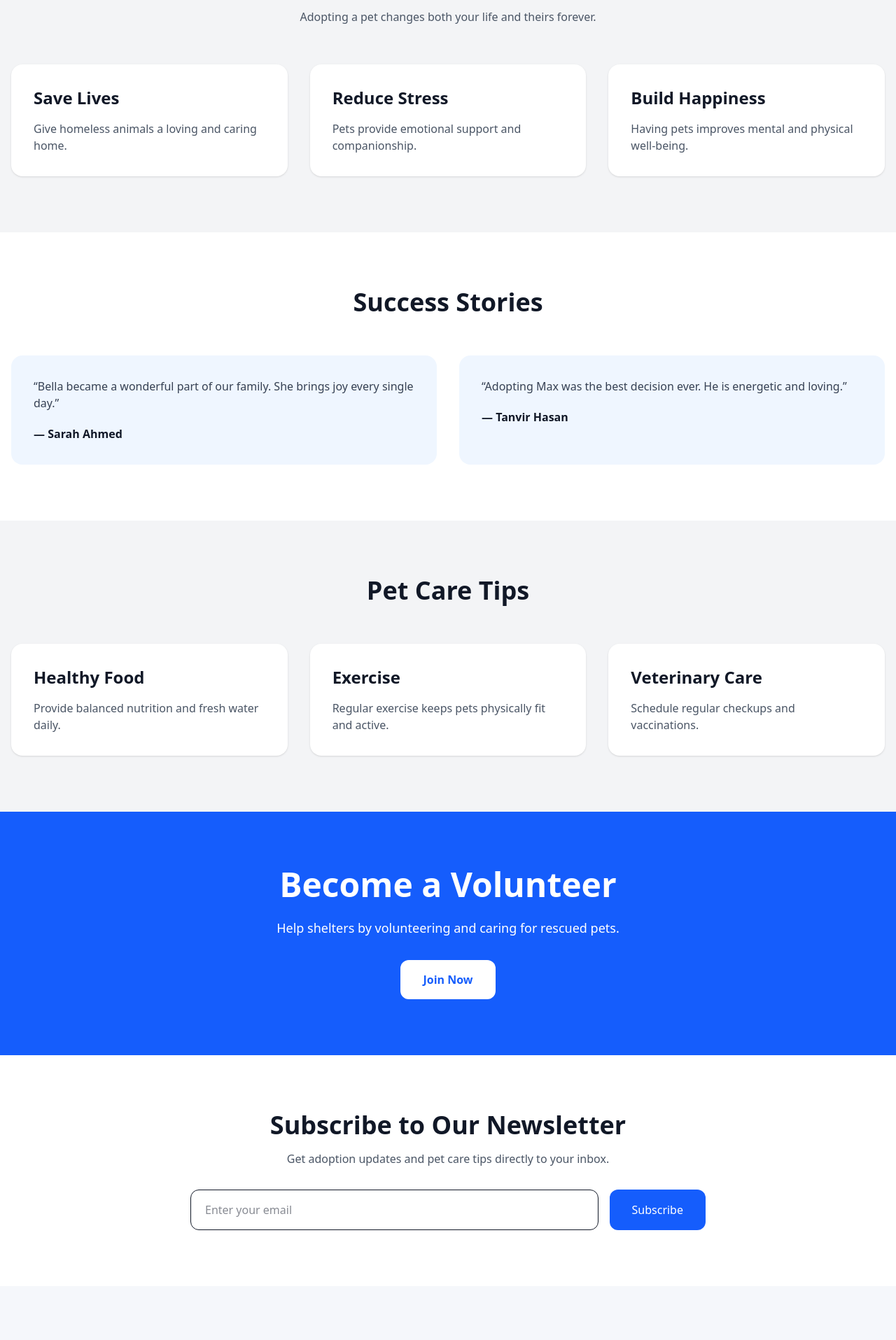
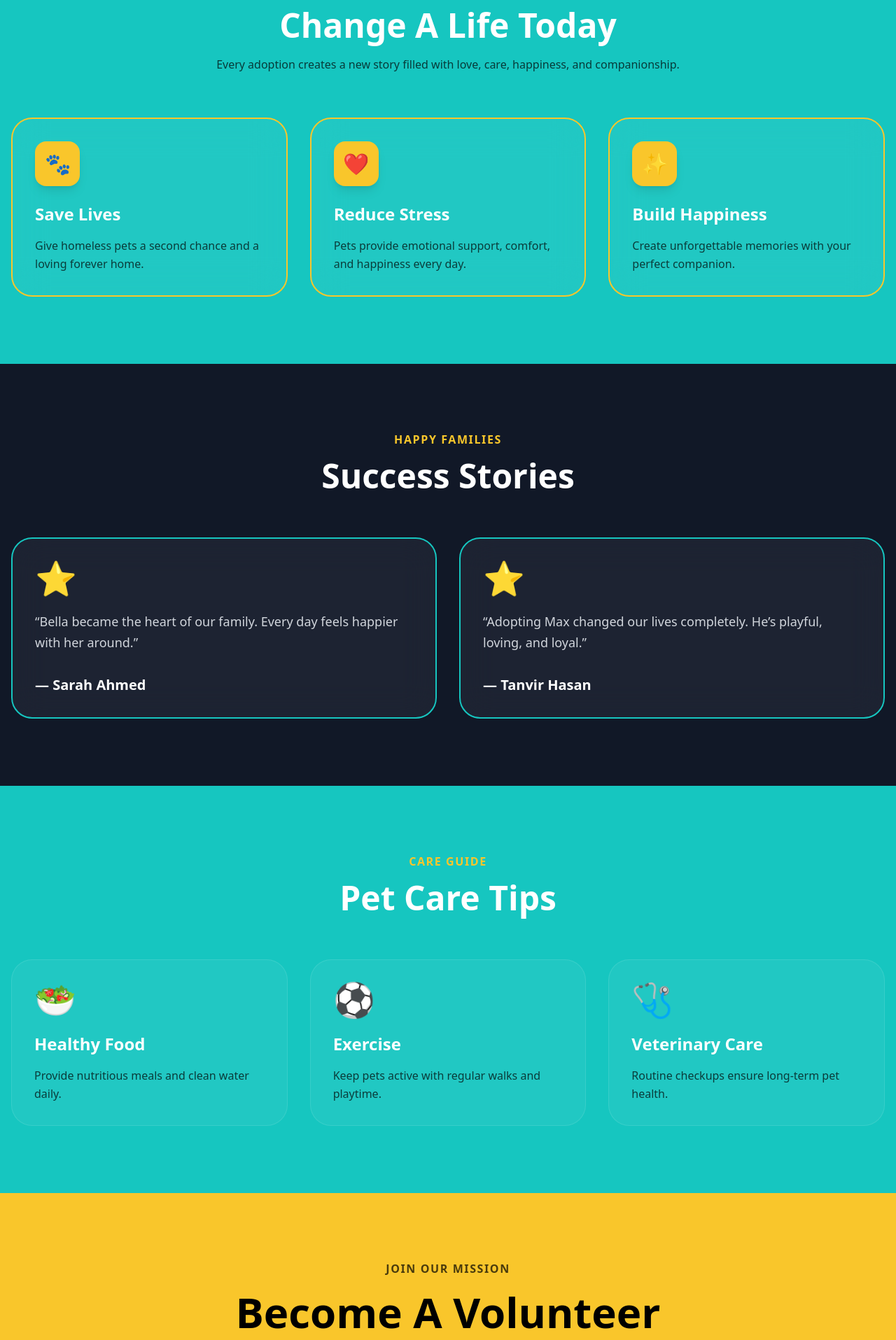
Before and after one commit to Sabbirhossen143/Project_pet-adoption-client, a Next.js app: page / in a window 1280 px wide. Shown: the part 1265-3180 px from the top of the page at 70% size. Built offline with nearby package versions, Linux system fonts and the light colour scheme; no server answers.

Commit message:
Tips Card added

```diff
--- a/src/app/dashboard/add-pet/page.js
+++ b/src/app/dashboard/add-pet/page.js
@@ -133,6 +133,20 @@ const AddPetPage = () => {
               required
             />
 
+<input
+  {...register("vaccinationStatus")}
+  placeholder="Vaccination Status"
+  className="border p-4 rounded-xl"
+  required
+/>
+
+            <input
+  {...register("healthStatus")}
+  placeholder="Health Status"
+  className="border p-4 rounded-xl"
+  required
+/>
+
             <input
               {...register("image")}
               placeholder="Image URL"
@@ -146,6 +160,19 @@ const AddPetPage = () => {
               className="border p-4 rounded-xl"
               required
             />
+
+            <input
+  {...register("ownerEmail")}
+  defaultValue={user?.email}
+  readOnly
+  className="
+    border
+    p-4
+    rounded-xl
+    bg-gray-100
+    text-gray-500
+  "
+/>
 
             <input
               type="number"
--- a/src/components/PetCareTips.jsx
+++ b/src/components/PetCareTips.jsx
@@ -1,51 +1,115 @@
 const PetCareTips = () => {
+
+  const tips = [
+    {
+      title: "Healthy Food",
+      desc: "Provide nutritious meals and clean water daily.",
+      icon: "🥗",
+    },
+
+    {
+      title: "Exercise",
+      desc: "Keep pets active with regular walks and playtime.",
+      icon: "⚽",
+    },
+
+    {
+      title: "Veterinary Care",
+      desc: "Routine checkups ensure long-term pet health.",
+      icon: "🩺",
+    },
+  ];
+
+
+
   return (
-    <section className="py-20 bg-gray-100">
+
+    <section className="py-24 bg-[#16C6C0]">
 
       <div className="max-w-7xl mx-auto px-4">
 
-        <div className="text-center mb-14">
+        <div className="text-center mb-16">
 
-          <h2 className="text-4xl font-bold">
+          <p className="text-[#F9C62B] font-semibold uppercase tracking-widest">
+            Care Guide
+          </p>
+
+          <h2
+            className="
+              text-3xl
+              sm:text-4xl
+              md:text-5xl
+              font-extrabold
+              text-white
+              mt-4
+            "
+          >
+
             Pet Care Tips
+
           </h2>
 
         </div>
 
+
+
         <div className="grid md:grid-cols-3 gap-8">
 
-          <div className="bg-white p-8 rounded-2xl shadow">
-            <h3 className="text-2xl font-bold mb-4">
-              Healthy Food
-            </h3>
+          {tips.map((tip, index) => (
 
-            <p className="text-gray-600">
-              Provide balanced nutrition and fresh water daily.
-            </p>
-          </div>
+            <div
+              key={index}
+              className="
+                bg-white/5
+                border
+                border-white/10
+                rounded-[30px]
+                p-8
+                hover:border-2
+                hover:border-[#F9C62B]
+                hover:-translate-y-2
+                transition
+                duration-500
+              "
+            >
 
-          <div className="bg-white p-8 rounded-2xl shadow">
-            <h3 className="text-2xl font-bold mb-4">
-              Exercise
-            </h3>
+              <div className="text-5xl">
 
-            <p className="text-gray-600">
-              Regular exercise keeps pets physically fit and active.
-            </p>
-          </div>
+                {tip.icon}
 
-          <div className="bg-white p-8 rounded-2xl shadow">
-            <h3 className="text-2xl font-bold mb-4">
-              Veterinary Care
-            </h3>
+              </div>
 
-            <p className="text-gray-600">
-              Schedule regular checkups and vaccinations.
-            </p>
-          </div>
+
+
+              <h3
+                className="
+                  text-2xl
+                  font-bold
+                  text-white
+                  mt-6
+                "
+              >
+
+                {tip.title}
+
+              </h3>
+
+
+
+              <p className="text-black/70 mt-4 leading-relaxed">
+
+                {tip.desc}
+
+              </p>
+
+            </div>
+
+          ))}
 
         </div>
+
       </div>
+
     </section>
   );
 };
--- a/src/components/SuccessStories.jsx
+++ b/src/components/SuccessStories.jsx
@@ -1,41 +1,116 @@
 const SuccessStories = () => {
+
+  const stories = [
+    {
+      text: "Bella became the heart of our family. Every day feels happier with her around.",
+      name: "Sarah Ahmed",
+    },
+
+    {
+      text: "Adopting Max changed our lives completely. He’s playful, loving, and loyal.",
+      name: "Tanvir Hasan",
+    },
+  ];
+
+
+
   return (
-    <section className="py-20 bg-white">
+
+    <section className="py-24 bg-[#111827]">
 
       <div className="max-w-7xl mx-auto px-4">
 
-        <div className="text-center mb-14">
-          <h2 className="text-4xl font-bold">
+        <div className="text-center mb-16">
+
+          <p className="text-[#F9C62B] uppercase tracking-widest font-semibold">
+            Happy Families
+          </p>
+
+
+
+          <h2
+            className="
+              text-3xl
+              sm:text-4xl
+              md:text-5xl
+              font-extrabold
+              text-white
+              mt-4
+            "
+          >
+
             Success Stories
+
           </h2>
+
         </div>
+
+
 
         <div className="grid md:grid-cols-2 gap-8">
 
-          <div className="bg-blue-50 p-8 rounded-2xl">
-            <p className="text-gray-700">
-              “Bella became a wonderful part of our family.
-              She brings joy every single day.”
-            </p>
+          {stories.map((story, index) => (
 
-            <h4 className="mt-5 font-bold">
-              — Sarah Ahmed
-            </h4>
-          </div>
+            <div
+              key={index}
+              className="
+                bg-white/5
+                border
+                rounded-[30px]
+                p-8
+                backdrop-blur-xl
+                border-2
+                border-[#16C6C0]
+                transition
+                duration-500
+                hover:translate-x-2
+              "
+            >
 
-          <div className="bg-blue-50 p-8 rounded-2xl">
-            <p className="text-gray-700">
-              “Adopting Max was the best decision ever.
-              He is energetic and loving.”
-            </p>
+              <div className="text-5xl">
 
-            <h4 className="mt-5 font-bold">
-              — Tanvir Hasan
-            </h4>
-          </div>
+                ⭐
+
+              </div>
+
+
+
+              <p
+                className="
+                  text-gray-300
+                  mt-6
+                  leading-relaxed
+                  text-lg
+                "
+              >
+
+                “{story.text}”
+
+              </p>
+
+
+
+              <h4
+                className="
+                  mt-8
+                  text-white
+                  font-bold
+                  text-xl
+                "
+              >
+
+                — {story.name}
+
+              </h4>
+
+            </div>
+
+          ))}
 
         </div>
+
       </div>
+
     </section>
   );
 };
--- a/src/components/VolunteerSection.jsx
+++ b/src/components/VolunteerSection.jsx
@@ -1,22 +1,73 @@
 const VolunteerSection = () => {
+
   return (
-    <section className="py-20 bg-blue-600 text-white text-center">
 
-      <div className="max-w-4xl mx-auto px-4">
+    <section className="py-24 bg-[#F9C62B]">
 
-        <h2 className="text-5xl font-bold">
-          Become a Volunteer
+      <div className="max-w-5xl mx-auto px-4 text-center">
+
+        <p className="uppercase tracking-widest font-bold text-black/70">
+          Join Our Mission
+        </p>
+
+
+
+        <h2
+          className="
+            text-4xl
+            sm:text-5xl
+            md:text-6xl
+            font-extrabold
+            text-black
+            mt-5
+          "
+        >
+
+          Become A Volunteer
+
         </h2>
 
-        <p className="mt-6 text-lg">
-          Help shelters by volunteering and caring for rescued pets.
+
+
+        <p
+          className="
+            mt-6
+            text-black/80
+            text-lg
+            max-w-2xl
+            mx-auto
+          "
+        >
+
+          Help rescue, care, and support pets waiting for
+          their forever homes.
+
         </p>
 
-        <button className="mt-8 bg-white text-blue-600 px-8 py-4 rounded-xl font-bold">
+
+
+        <button
+          className="
+            mt-10
+            bg-black
+            hover:bg-[#0f172a]
+            text-white
+            px-10
+            py-4
+            rounded-full
+            font-bold
+            transition
+            duration-300
+            shadow-xl
+          "
+        >
+
           Join Now
+
         </button>
 
       </div>
+
     </section>
   );
 };
--- a/src/components/WhyAdopt.jsx
+++ b/src/components/WhyAdopt.jsx
@@ -1,53 +1,154 @@
 const WhyAdopt = () => {
+
+  const items = [
+    {
+      title: "Save Lives",
+      desc: "Give homeless pets a second chance and a loving forever home.",
+      icon: "🐾",
+    },
+
+    {
+      title: "Reduce Stress",
+      desc: "Pets provide emotional support, comfort, and happiness every day.",
+      icon: "❤️",
+    },
+
+    {
+      title: "Build Happiness",
+      desc: "Create unforgettable memories with your perfect companion.",
+      icon: "✨",
+    },
+  ];
+
+
+
   return (
-    <section className="py-20 bg-gray-100">
+
+    <section className="py-24 bg-[#16C6C0]">
 
       <div className="max-w-7xl mx-auto px-4">
 
-        <div className="text-center mb-14">
-          <h2 className="text-4xl font-bold">
-            Why Adopt Pets?
+        {/* HEADING */}
+        <div className="text-center mb-16">
+
+          <p className="text-[#F9C62B] font-semibold tracking-widest uppercase">
+            Why Choose Adoption
+          </p>
+
+          <h2
+            className="
+              text-3xl
+              sm:text-4xl
+              md:text-5xl
+              font-extrabold
+              text-white
+              mt-4
+            "
+          >
+
+            Change A Life Today
+
           </h2>
 
-          <p className="text-gray-600 mt-4">
-            Adopting a pet changes both your life and theirs forever.
+
+
+          <p
+            className="
+              text-black/70
+              mt-5
+              max-w-2xl
+              mx-auto
+              text-sm
+              sm:text-base
+            "
+          >
+
+            Every adoption creates a new story filled with love,
+            care, happiness, and companionship.
+
           </p>
+
         </div>
 
+
+
+        {/* CARDS */}
         <div className="grid md:grid-cols-3 gap-8">
 
-          <div className="bg-white p-8 rounded-2xl shadow">
-            <h3 className="text-2xl font-bold mb-4">
-              Save Lives
-            </h3>
+          {items.map((item, index) => (
 
-            <p className="text-gray-600">
-              Give homeless animals a loving and caring home.
-            </p>
-          </div>
+            <div
+              key={index}
+              className="
+                group
+                bg-white/5
+                border
+                border-2
+                backdrop-blur-xl
+                rounded-[30px]
+                p-8
+                hover:-translate-y-2
+                border-[#F9C62B]
+                transition
+                duration-500
+              "
+            >
 
-          <div className="bg-white p-8 rounded-2xl shadow">
-            <h3 className="text-2xl font-bold mb-4">
-              Reduce Stress
-            </h3>
+              <div
+                className="
+                  w-16
+                  h-16
+                  rounded-2xl
+                  bg-[#F9C62B]
+                  flex
+                  items-center
+                  justify-center
+                  text-3xl
+                  shadow-lg
+                "
+              >
 
-            <p className="text-gray-600">
-              Pets provide emotional support and companionship.
-            </p>
-          </div>
+                {item.icon}
 
-          <div className="bg-white p-8 rounded-2xl shadow">
-            <h3 className="text-2xl font-bold mb-4">
-              Build Happiness
-            </h3>
+              </div>
 
-            <p className="text-gray-600">
-              Having pets improves mental and physical well-being.
-            </p>
-          </div>
+
+
+              <h3
+                className="
+                  text-2xl
+                  font-bold
+                  text-white
+                  mt-6
+                "
+              >
+
+                {item.title}
+
+              </h3>
+
+
+
+              <p
+                className="
+                  text-black/70
+                  mt-4
+                  leading-relaxed
+                "
+              >
+
+                {item.desc}
+
+              </p>
+
+            </div>
+
+          ))}
 
         </div>
+
       </div>
+
     </section>
   );
 };
```
Also changed, not shown: src/components/PetCard.jsx (+96 -40 lines).
